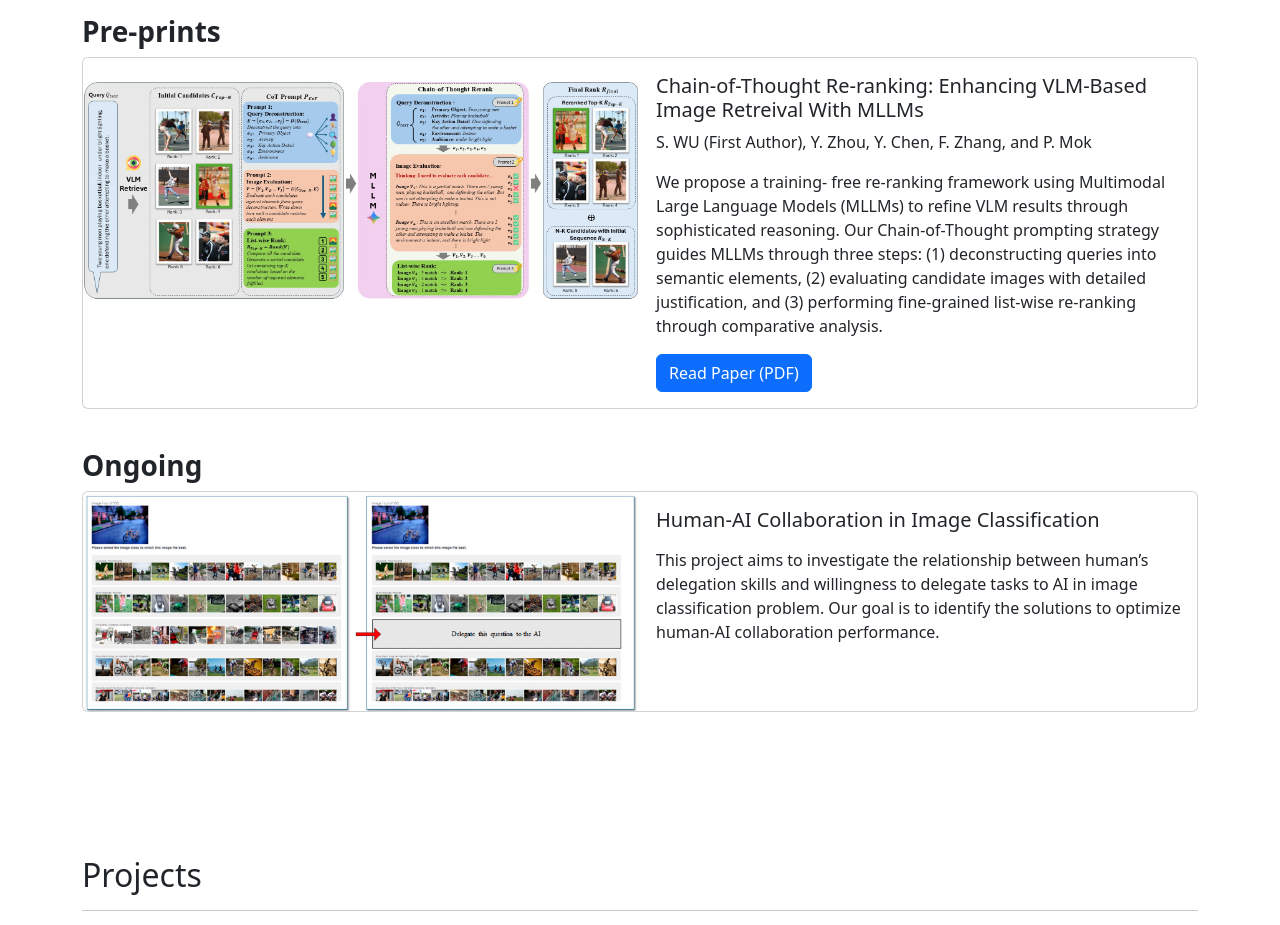
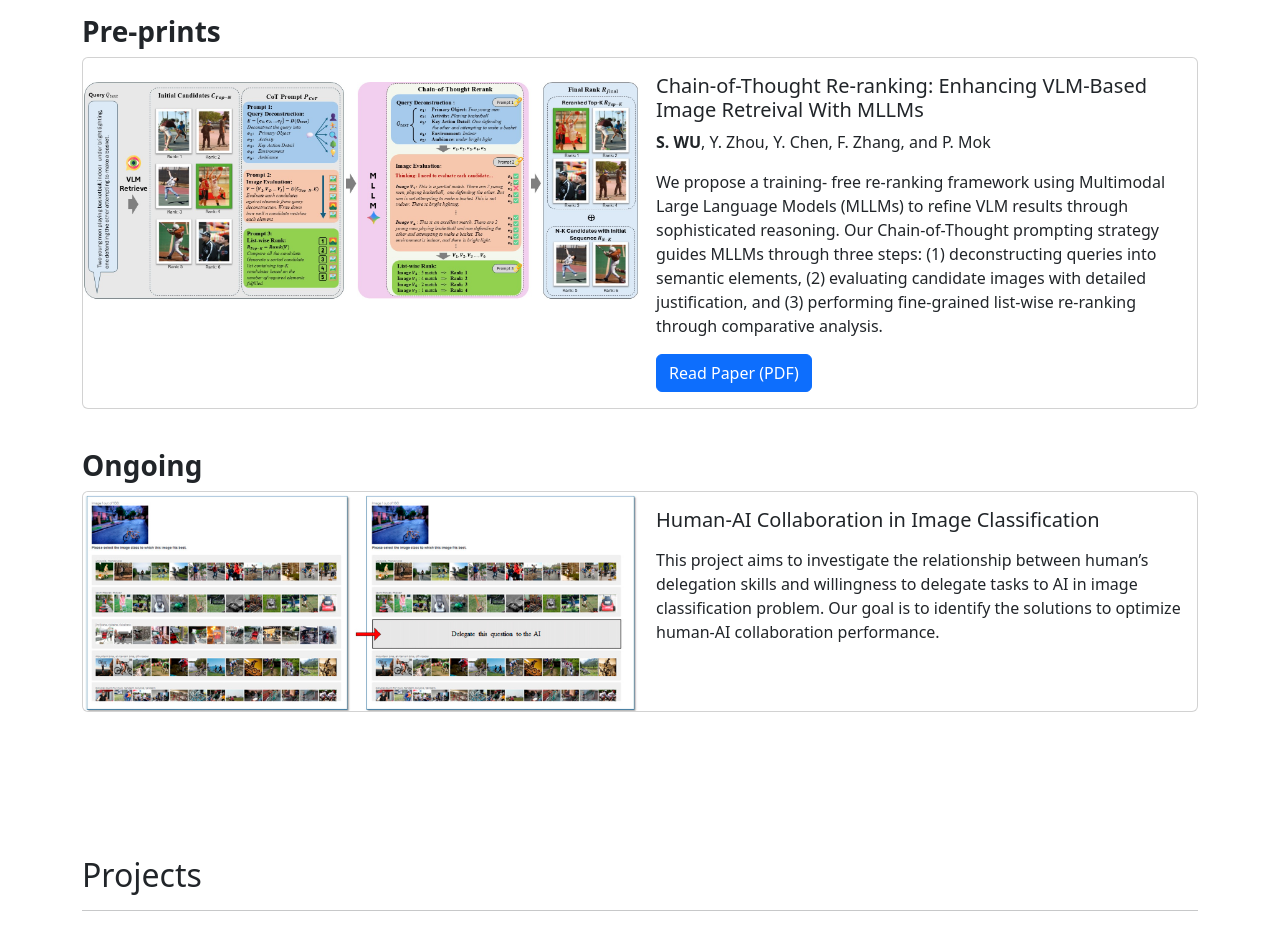
Before and after one commit to freshfish15/freshfish15.github.io, a website: page index.html in a window 1280 px wide. Shown: the part 1000-1925 px from the top of the page. Drawn offline with nearby package versions, Linux system fonts and the light colour scheme.

Commit message:
Update index.html

```diff
--- a/index.html
+++ b/index.html
@@ -98,7 +98,7 @@
                 <div class="col-md-6">
                     <div class="card-body">
                         <h5 class="card-title">Chain-of-Thought Re-ranking: Enhancing VLM-Based Image Retreival With MLLMs</h5>
-                        <p class="card-text">S. WU (First Author), Y. Zhou, Y. Chen, F. Zhang, and P. Mok </p>
+                        <p class="card-text"><strong>S. WU</strong>, Y. Zhou, Y. Chen, F. Zhang, and P. Mok </p>
                         <p class="card-text">We propose a training-
 free re-ranking framework using Multimodal Large Language Models (MLLMs) to refine VLM results through sophisticated reasoning.
 Our Chain-of-Thought prompting strategy guides MLLMs through
```
